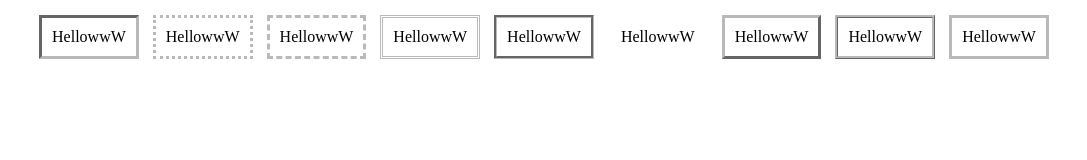
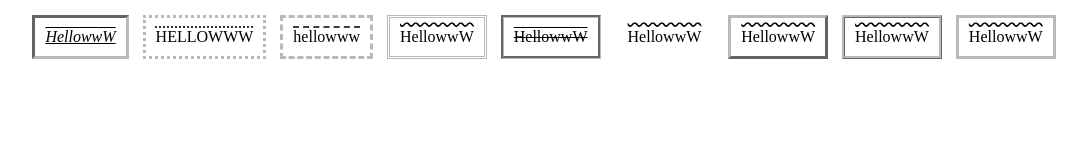
Before and after one commit to AS-Aurora/StartHTML, a plain HTML site: page width.html in a window 1280 px wide. Shown: the whole page, without its empty margins (96-1183 px from the left). Drawn offline with Linux system fonts and the light colour scheme.

Commit message:
editing something

```diff
--- a/width.html
+++ b/width.html
@@ -19,31 +19,31 @@
     </style>
 </head>
 <body style="display: flex; justify-content: center; align-items: center;">
-    <div style=" outline-style: inset;" class="div">
+    <div style=" outline-style: inset; text-decoration: overline underline; text-transform: capitalize; font-style: italic;" class="div">
     HellowwW
 </div>
-    <div style="outline-style: dotted;" class="div">
+    <div style="outline-style: dotted; text-decoration: overline dotted; text-transform: uppercase;" class="div">
     HellowwW
 </div>
-    <div style="outline-style: dashed;" class="div">
+    <div style="outline-style: dashed; text-decoration: overline dashed; text-transform: lowercase;" class="div">
     HellowwW
 </div>
-    <div style="outline-style: double;" class="div">
+    <div style="outline-style: double; text-decoration: overline wavy;" class="div">
     HellowwW
 </div>
-    <div style="outline-style: groove;" class="div">
+    <div style="outline-style: groove; text-decoration: overline line-through;" class="div">
     HellowwW
 </div>
-    <div style="outline-style: none;" class="div">
+    <div style="outline-style: none; text-decoration: overline wavy;" class="div">
     HellowwW
 </div>
-    <div style="outline-style: outset;" class="div">
+    <div style="outline-style: outset; text-decoration: overline wavy;" class="div">
     HellowwW
 </div>
-    <div style="outline-style: ridge;" class="div">
+    <div style="outline-style: ridge; text-decoration: overline wavy;" class="div">
     HellowwW
 </div>
-    <div style="outline-style: solid;" class="div">
+    <div style="outline-style: solid; text-decoration: overline wavy;" class="div">
     HellowwW
 </div>
 </body>
```
